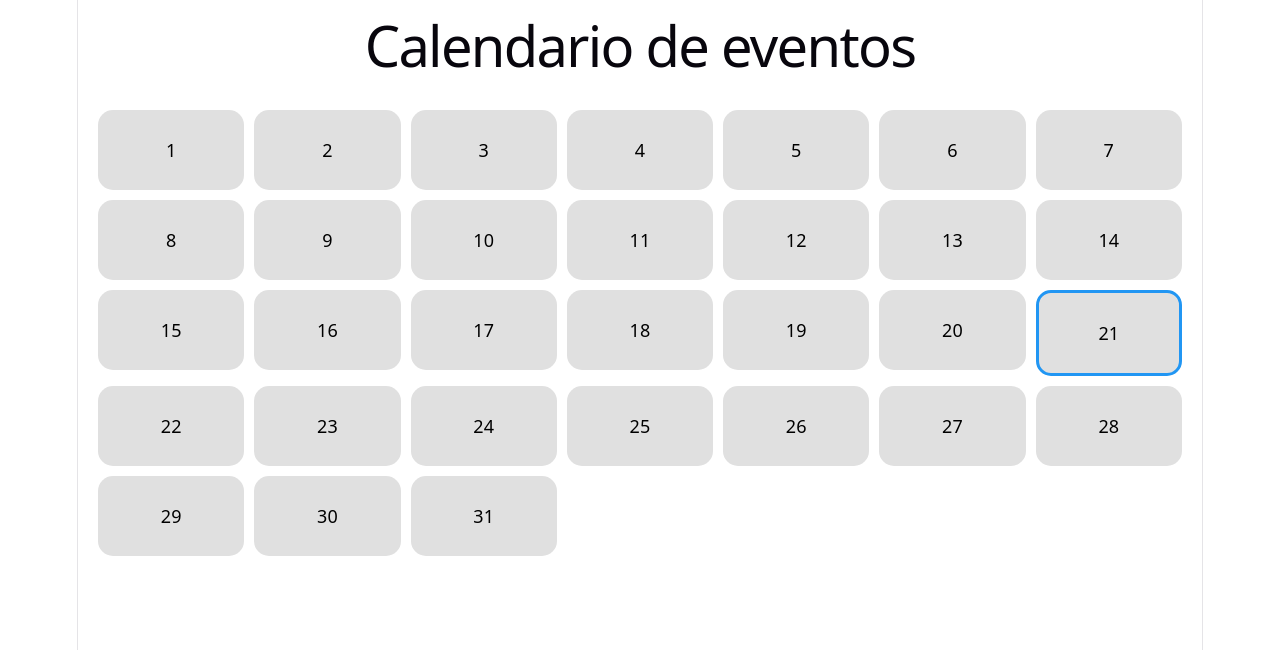
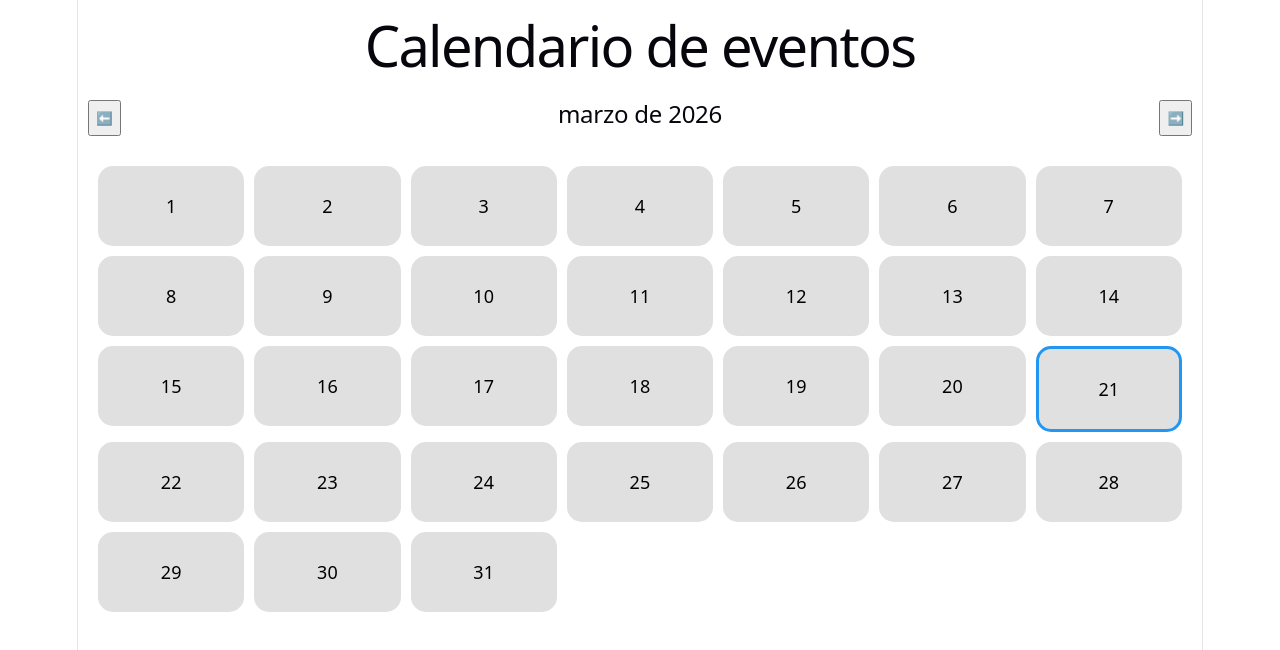
Before and after one commit to Johan1Avila/caledario-app, a React (Vite) app: page / in a window 1280 px wide. Shown: the top 650 px of the page. Built offline with nearby package versions, Linux system fonts and the light colour scheme.

Commit message:
Meses dinamicos agregados

```diff
--- a/src/components/Calendar.jsx
+++ b/src/components/Calendar.jsx
@@ -1,6 +1,7 @@
 import React, { useState, useEffect } from "react";
 
 const Calendar = () => {
+  const [currentDate, setCurrentDate] = useState(new Date());
   const [showModal, setShowModal] = useState(false);
   const [note, setNote] = useState("");
   const [status, setStatus] = useState("");
@@ -16,7 +17,10 @@ const Calendar = () => {
   const currentMonth = today.getMonth();
   const currentYear = today.getFullYear();
 
-  const daysInMonth = new Date(2026, 2 + 1, 0).getDate();
+  const year = currentDate.getFullYear();
+  const month = currentDate.getMonth();
+
+  const daysInMonth = new Date(year, month + 1, 0).getDate();
   const days = [];
 
   for (let i = 1; i <= daysInMonth; i++) {
@@ -89,12 +93,38 @@ const Calendar = () => {
 
   return (
     <>
+      <div
+        style={{
+          display: "flex",
+          justifyContent: "space-between",
+          padding: "10px",
+        }}
+      >
+        <button onClick={() => setCurrentDate(new Date(year, month - 1))}>
+          ⬅️
+        </button>
+
+        <h2>
+          {currentDate.toLocaleString("es-ES", {
+            month: "long",
+            year: "numeric",
+          })}
+        </h2>
+
+        <button onClick={() => setCurrentDate(new Date(year, month + 1))}>
+          ➡️
+        </button>
+      </div>
+
       <div style={styles.grid}>
         {days.map((day) => {
-          const event = events[day];
+          const key = `${year}-${month}-${day}`;
+          const event = events[key];
 
           const isToday =
-            day === currentDay && currentMonth === 2 && currentYear === 2026;
+            day === currentDay &&
+            currentMonth === month &&
+            currentYear === year;
 
           let backgroundColor = "#E0E0E0";
 
@@ -124,7 +154,6 @@ const Calendar = () => {
           );
         })}
       </div>
-
       {showModal && (
         <div style={styles.modalOverlay}>
           <div style={styles.modal}>
@@ -153,9 +182,12 @@ const Calendar = () => {
                 const updatedEvents = { ...events };
 
                 if (!status && !note) {
-                  delete updatedEvents[selectedDay];
+                  delete updatedEvents[`${year}-${month}-${selectedDay}`];
                 } else {
-                  updatedEvents[selectedDay] = { note, status };
+                  updatedEvents[`${year}-${month}-${selectedDay}`] = {
+                    note,
+                    status,
+                  };
                 }
 
                 setEvents(updatedEvents);
```
